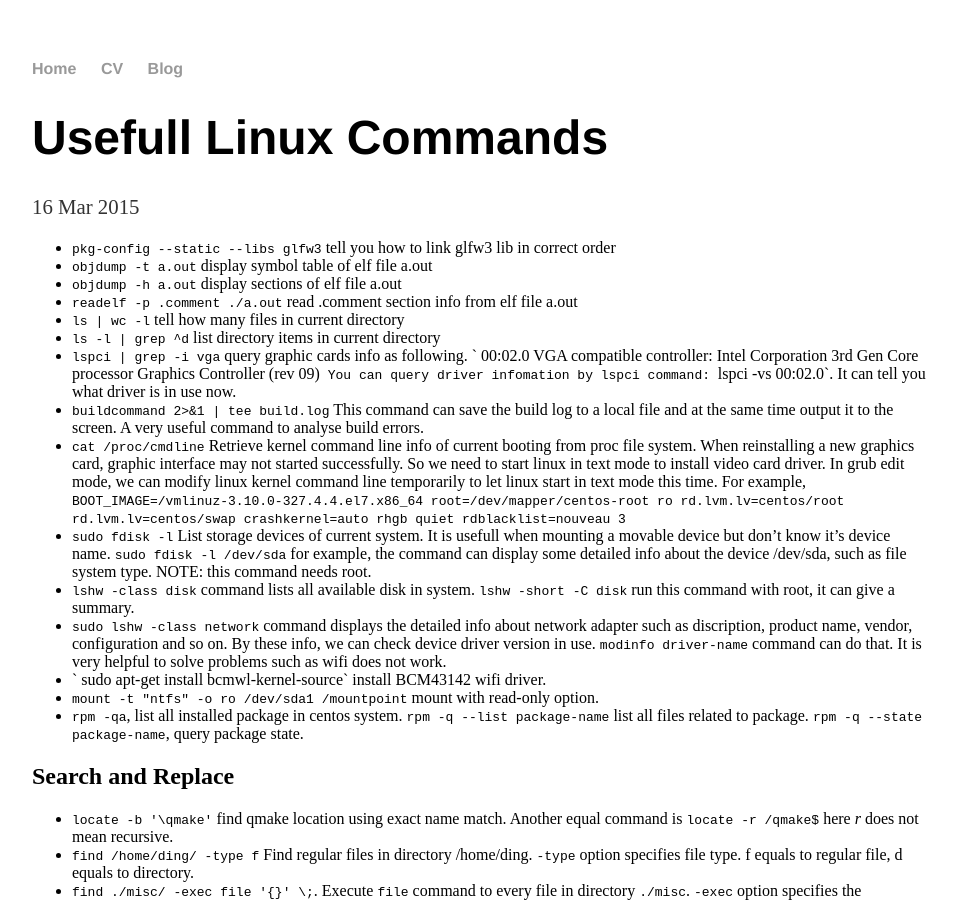
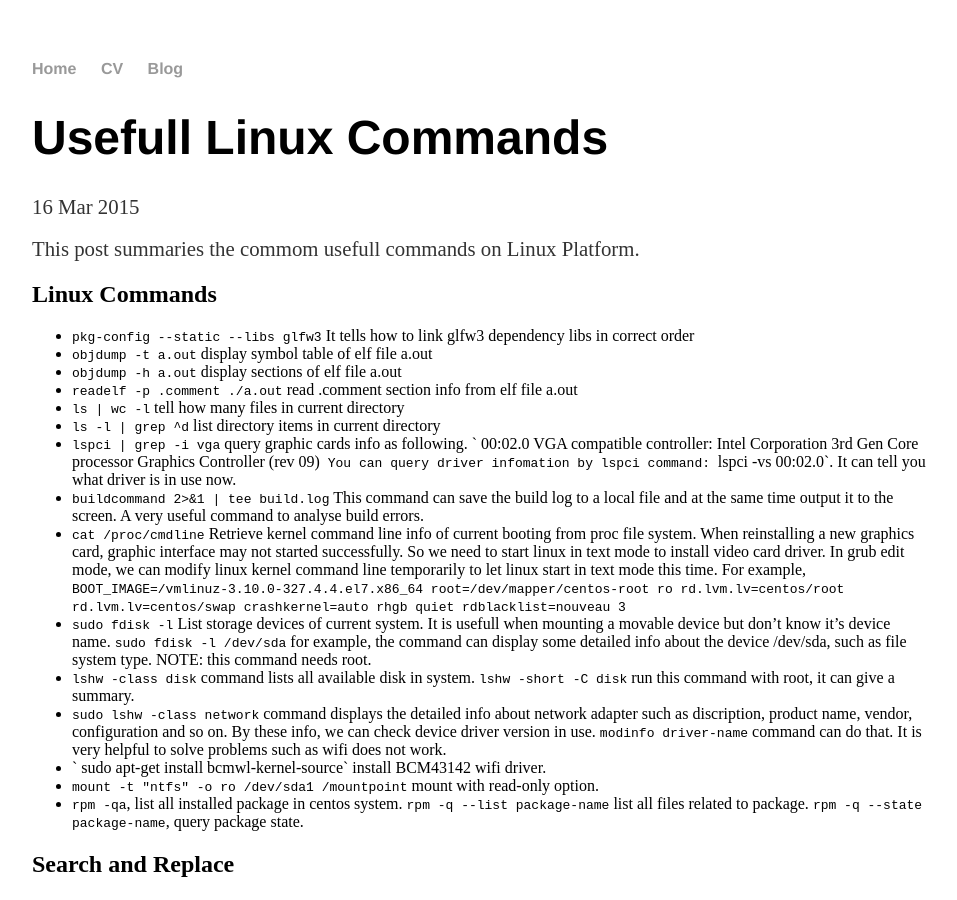
Before and after one commit to ychding11/ychding11.github.io, a Jekyll site: the page built from _posts/2015-03-16-Useful-Linux-Command.md, in a window 1280 px wide and 900 px high. Shown: the whole window, without its empty margins (160-1117 px from the left). Built offline with Jekyll 4.4.1, drawn with Linux system fonts in a browser that asks for light colours.

Commit message:
add a summary for post.

```diff
--- a/_posts/2015-03-16-Useful-Linux-Command.md
+++ b/_posts/2015-03-16-Useful-Linux-Command.md
@@ -3,7 +3,12 @@ layout: post
 title: "Usefull Linux Commands"
 date: 2015-03-16
 ---
-- `pkg-config --static --libs glfw3`  tell you how to link glfw3 lib in correct order
+
+This post summaries the commom usefull commands on Linux Platform.
+
+## Linux Commands
+
+- `pkg-config --static --libs glfw3`  It tells how to link glfw3 dependency libs in correct order
 - `objdump -t a.out` display symbol table of elf file a.out
 - `objdump -h a.out` display sections of elf file a.out
 - `readelf -p .comment ./a.out` read .comment section info from elf file a.out
```
